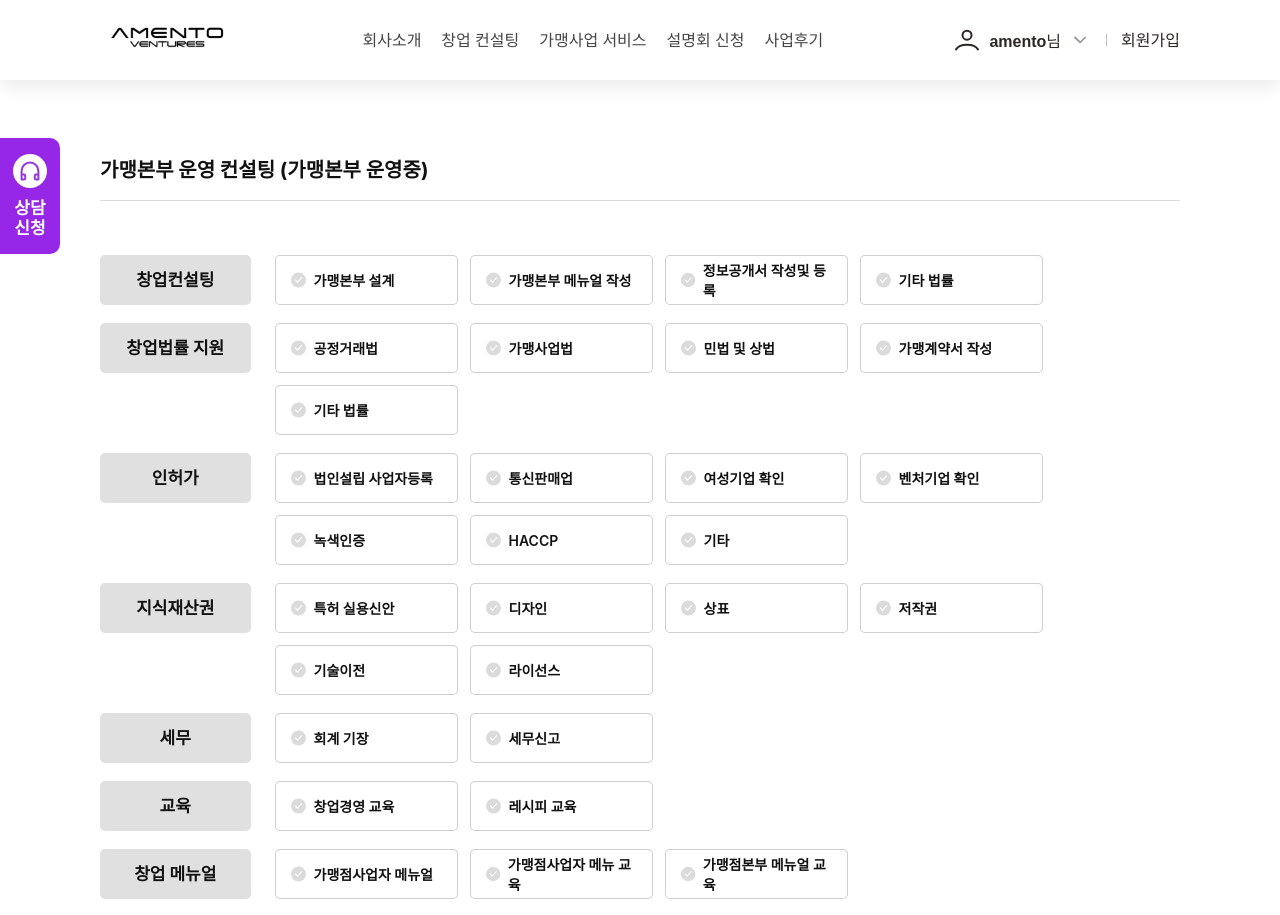
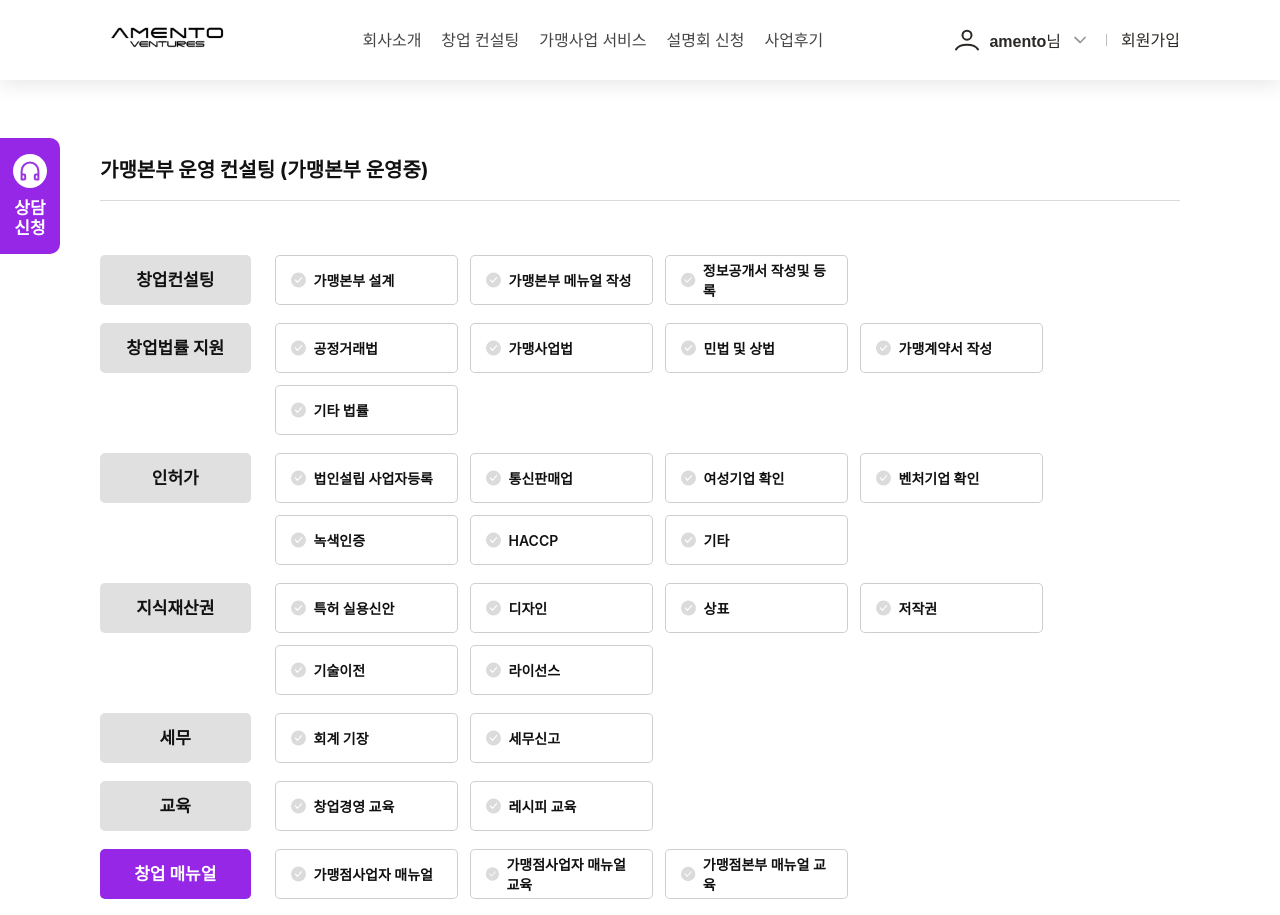
Before and after one commit to kimyeji89/amento, a React (Create React App) app: page /processDetail/4 in a window 1280 px wide. Shown: the top 915 px of the page. Built offline with nearby package versions, Linux system fonts and the light colour scheme; a web font is replaced by a local one.

Commit message:
[MOD] 오타 수정

```diff
--- a/src/pages/ProcessDetailPage/ProcessDetailPage1.jsx
+++ b/src/pages/ProcessDetailPage/ProcessDetailPage1.jsx
@@ -12,7 +12,6 @@ export default function ProcessDetailPage1() {
       designFranchiseHeadquarters: false,
       prepareFranchiseHeadquartersManual: false,
       informationDisclosureForm: false,
-      startUpConsultingOtherLaws: false,
     },
     legalAssistance: {
       fairTradeAct: false,
@@ -137,13 +136,6 @@ export default function ProcessDetailPage1() {
               name="startUpConsulting"
               id="informationDisclosureForm"
               label="정보공개서 작성및 등록"
-              onClick={handleChangeCheckbox}
-              formData={formData}
-            />
-            <CheckBoxInput
-              name="startUpConsulting"
-              id="startUpConsultingOtherLaws"
-              label="기타 법률"
               onClick={handleChangeCheckbox}
               formData={formData}
             />
@@ -329,26 +321,26 @@ export default function ProcessDetailPage1() {
           </div>
         </div>
         <div css={group_ctn}>
-          <p css={group}>창업 메뉴얼</p>
+          <p css={group}>창업 매뉴얼</p>
           <div css={input_ctn}>
             <CheckBoxInput
               name="startUpManual"
               id="affiliateBusinessManual"
-              label="가맹점사업자 메뉴얼"
+              label="가맹점사업자 매뉴얼"
               onClick={handleChangeCheckbox}
               formData={formData}
             />
             <CheckBoxInput
               name="startUpManual"
               id="affiliateBusinessMenuTraining"
-              label="가맹점사업자 메뉴 교육"
+              label="가맹점사업자 매뉴얼 교육"
               onClick={handleChangeCheckbox}
               formData={formData}
             />
             <CheckBoxInput
               name="startUpManual"
               id="manualTrainingFranchiseHeadquarters"
-              label="가맹점본부 메뉴얼 교육"
+              label="가맹점본부 매뉴얼 교육"
               onClick={handleChangeCheckbox}
               formData={formData}
             />
@@ -414,7 +406,7 @@ export default function ProcessDetailPage1() {
             <CheckBoxInput
               name="presentation"
               id=" operationFranchiseHeadquartersConsignmentExplanation"
-              label="가맹본부 위탁 설명<br/> 운영"
+              label="가맹본부 위탁 설명회<br/> 운영"
               onClick={handleChangeCheckbox}
               formData={formData}
               isBig={true}
--- a/src/pages/ProcessDetailPage/ProcessDetailPage2.jsx
+++ b/src/pages/ProcessDetailPage/ProcessDetailPage2.jsx
@@ -13,7 +13,6 @@ export default function ProcessDetailPage2() {
       designFranchiseHeadquarters: false,
       prepareFranchiseHeadquartersManual: false,
       informationDisclosureForm: false,
-      startUpConsultingOtherLaws: false,
     },
     legalAssistance: {
       fairTradeAct: false,
@@ -138,13 +137,6 @@ export default function ProcessDetailPage2() {
               name="startUpConsulting"
               id="informationDisclosureForm"
               label="정보공개서 작성및 등록"
-              onClick={handleChangeCheckbox}
-              formData={formData}
-            />
-            <CheckBoxInput
-              name="startUpConsulting"
-              id="startUpConsultingOtherLaws"
-              label="기타 법률"
               onClick={handleChangeCheckbox}
               formData={formData}
             />
@@ -330,26 +322,26 @@ export default function ProcessDetailPage2() {
           </div>
         </div>
         <div css={group_ctn}>
-          <p css={group}>창업 메뉴얼</p>
+          <p css={group}>창업 매뉴얼</p>
           <div css={input_ctn}>
             <CheckBoxInput
               name="startUpManual"
               id="affiliateBusinessManual"
-              label="가맹점사업자 메뉴얼"
+              label="가맹점사업자 매뉴얼"
               onClick={handleChangeCheckbox}
               formData={formData}
             />
             <CheckBoxInput
               name="startUpManual"
               id="affiliateBusinessMenuTraining"
-              label="가맹점사업자 메뉴 교육"
+              label="가맹점사업자 매뉴얼 교육"
               onClick={handleChangeCheckbox}
               formData={formData}
             />
             <CheckBoxInput
               name="startUpManual"
               id="manualTrainingFranchiseHeadquarters"
-              label="가맹점본부 메뉴얼 교육"
+              label="가맹점본부 매뉴얼 교육"
               onClick={handleChangeCheckbox}
               formData={formData}
             />
@@ -415,7 +407,7 @@ export default function ProcessDetailPage2() {
             <CheckBoxInput
               name="presentation"
               id=" operationFranchiseHeadquartersConsignmentExplanation"
-              label="가맹본부 위탁 설명<br/> 운영"
+              label="가맹본부 위탁 설명회<br/> 운영"
               onClick={handleChangeCheckbox}
               formData={formData}
               isBig={true}
--- a/src/pages/ProcessDetailPage/ProcessDetailPage3.jsx
+++ b/src/pages/ProcessDetailPage/ProcessDetailPage3.jsx
@@ -13,7 +13,6 @@ export default function ProcessDetailPage3() {
       designFranchiseHeadquarters: false,
       prepareFranchiseHeadquartersManual: false,
       informationDisclosureForm: false,
-      startUpConsultingOtherLaws: false,
     },
     legalAssistance: {
       fairTradeAct: false,
@@ -140,13 +139,6 @@ export default function ProcessDetailPage3() {
               name="startUpConsulting"
               id="informationDisclosureForm"
               label="정보공개서 작성및 등록"
-              onClick={handleChangeCheckbox}
-              formData={formData}
-            />
-            <CheckBoxInput
-              name="startUpConsulting"
-              id="startUpConsultingOtherLaws"
-              label="기타 법률"
               onClick={handleChangeCheckbox}
               formData={formData}
             />
@@ -332,26 +324,26 @@ export default function ProcessDetailPage3() {
           </div>
         </div>
         <div css={group_ctn}>
-          <p css={group}>창업 메뉴얼</p>
+          <p css={group}>창업 매뉴얼</p>
           <div css={input_ctn}>
             <CheckBoxInput
               name="startUpManual"
               id="affiliateBusinessManual"
-              label="가맹점사업자 메뉴얼"
+              label="가맹점사업자 매뉴얼"
               onClick={handleChangeCheckbox}
               formData={formData}
             />
             <CheckBoxInput
               name="startUpManual"
               id="affiliateBusinessMenuTraining"
-              label="가맹점사업자 메뉴 교육"
+              label="가맹점사업자 매뉴얼 교육"
               onClick={handleChangeCheckbox}
               formData={formData}
             />
             <CheckBoxInput
               name="startUpManual"
               id="manualTrainingFranchiseHeadquarters"
-              label="가맹점본부 메뉴얼 교육"
+              label="가맹점본부 매뉴얼 교육"
               onClick={handleChangeCheckbox}
               formData={formData}
             />
@@ -417,7 +409,7 @@ export default function ProcessDetailPage3() {
             <CheckBoxInput
               name="presentation"
               id=" operationFranchiseHeadquartersConsignmentExplanation"
-              label="가맹본부 위탁 설명<br/> 운영"
+              label="가맹본부 위탁 설명회<br/> 운영"
               onClick={handleChangeCheckbox}
               formData={formData}
               isBig={true}
--- a/src/pages/ProcessDetailPage/ProcessDetailPage4.jsx
+++ b/src/pages/ProcessDetailPage/ProcessDetailPage4.jsx
@@ -13,7 +13,6 @@ export default function ProcessDetailPage4() {
       designFranchiseHeadquarters: false,
       prepareFranchiseHeadquartersManual: false,
       informationDisclosureForm: false,
-      startUpConsultingOtherLaws: false,
     },
     legalAssistance: {
       fairTradeAct: false,
@@ -140,13 +139,6 @@ export default function ProcessDetailPage4() {
               name="startUpConsulting"
               id="informationDisclosureForm"
               label="정보공개서 작성및 등록"
-              onClick={handleChangeCheckbox}
-              formData={formData}
-            />
-            <CheckBoxInput
-              name="startUpConsulting"
-              id="startUpConsultingOtherLaws"
-              label="기타 법률"
               onClick={handleChangeCheckbox}
               formData={formData}
             />
@@ -342,28 +334,26 @@ export default function ProcessDetailPage4() {
           </div>
         </div>
         <div css={group_ctn}>
-          <p className="gray" css={group}>
-            창업 메뉴얼
-          </p>
+          <p css={group}>창업 매뉴얼</p>
           <div css={input_ctn}>
             <CheckBoxInput
               name="startUpManual"
               id="affiliateBusinessManual"
-              label="가맹점사업자 메뉴얼"
+              label="가맹점사업자 매뉴얼"
               onClick={handleChangeCheckbox}
               formData={formData}
             />
             <CheckBoxInput
               name="startUpManual"
               id="affiliateBusinessMenuTraining"
-              label="가맹점사업자 메뉴 교육"
+              label="가맹점사업자 매뉴얼 교육"
               onClick={handleChangeCheckbox}
               formData={formData}
             />
             <CheckBoxInput
               name="startUpManual"
               id="manualTrainingFranchiseHeadquarters"
-              label="가맹점본부 메뉴얼 교육"
+              label="가맹점본부 매뉴얼 교육"
               onClick={handleChangeCheckbox}
               formData={formData}
             />
@@ -433,7 +423,7 @@ export default function ProcessDetailPage4() {
             <CheckBoxInput
               name="presentation"
               id=" operationFranchiseHeadquartersConsignmentExplanation"
-              label="가맹본부 위탁 설명<br/> 운영"
+              label="가맹본부 위탁 설명회<br/> 운영"
               onClick={handleChangeCheckbox}
               formData={formData}
               isBig={true}
```
